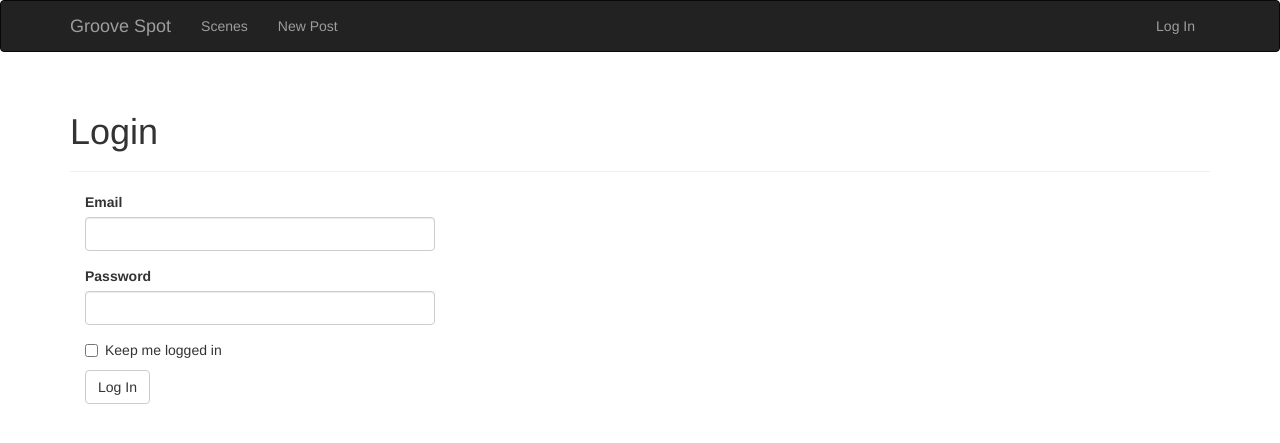
After one commit to destch/Forum, a Flask app: page /auth/login in a window 1280 px wide. The commit adds this page. Shown: the top 443 px of the page. Run offline with Flask 2, Linux system fonts and the light colour scheme; some libraries are stand-ins or nearby versions.

Commit message:
User login functionality

```diff
--- a/app/__init__.py
+++ b/app/__init__.py
@@ -5,8 +5,9 @@ from flask_mail import Mail
 from flask_moment import Moment
 from flask_sqlalchemy import SQLAlchemy
 from config import config
+from flask_login import LoginManager
 
-login_manager = LoginManger()
+login_manager = LoginManager()
 login_manager.login_view = 'auth.login'
 bootstrap = Bootstrap()
 mail = Mail()
--- /dev/null
+++ b/app/auth/forms.py
@@ -0,0 +1,10 @@
+from flask_wtf import FlaskForm
+from wtforms import StringField, PasswordField, BooleanField, SubmitField
+from wtforms.validators import DataRequired, Length, Email
+
+class LoginForm(FlaskForm):
+    email = StringField('Email', validators=[DataRequired(), Length(1,64),
+                                             Email()])
+    password = PasswordField('Password', validators=[DataRequired()])
+    remember_me = BooleanField('Keep me logged in')
+    submit = SubmitField('Log In')
--- a/app/auth/views.py
+++ b/app/auth/views.py
@@ -1,6 +1,27 @@
-from flask import render_template
+from flask import render_template, redirect, request, url_for, flash
+from flask_login import login_user
+from flask_login import logout_user, login_required
 from . import auth
+from ..models import User
+from .forms import LoginForm
 
-@auth.route('/login')
+@auth.route('/login', methods=['GET', 'POST'])
 def login():
-    return render_template('auth/login.html')
+    form = LoginForm()
+    if form.validate_on_submit():
+        user = User.query.filter_by(email=form.email.data).first()
+        if user is not None and user.verify_password(form.password.data):
+            login_user(user, form.remember_me.data)
+            next = request.args.get('next')
+            if next is None or not next.startswith('/'):
+                next = url_for('main.index')
+            return redirect(next)
+        flash('Invalid username or password.')
+    return render_template('auth/login.html', form=form)
+
+@auth.route('/logout')
+@login_required
+def logout():
+    logout_user()
+    flash('You have been logged out.')
+    return redirect(url_for('main.index'))
--- a/app/models.py
+++ b/app/models.py
@@ -3,6 +3,11 @@ from flask import current_app, request, url_for
 from . import db
 from werkzeug.security import generate_password_hash, check_password_hash
 from flask_login import UserMixin
+from . import login_manager
+
+@login_manager.user_loader
+def load_user(user_id):
+    return User.query.get(int(user_id))
 
 class Role(db.Model):
     __tablename__ = 'roles'
--- /dev/null
+++ b/app/templates/auth/login.html
@@ -0,0 +1,11 @@
+{% extends "base.html" %}
+{% import "bootstrap/wtf.html" as wtf %}
+{% block title %}Flasky - Login{% endblock %}
+{% block page_content %}
+<div class="page-header">
+<h1>Login</h1>
+</div>
+<div class="col-md-4">
+{{ wtf.quick_form(form) }}
+</div>
+{% endblock %}
--- a/app/templates/base.html
+++ b/app/templates/base.html
@@ -18,6 +18,13 @@
         <li><a href="/scenes">Scenes</a></li>
         <li><a href="/newpost">New Post</a></li>
       </ul>
+      <ul class = "nav navbar-nav navbar-right">
+          {% if current_user.is_authenticated %}
+          <li><a href = "{{ url_for('auth.logout') }}"> Log Out</a></li>
+          {% else %}
+          <li><a href = "{{ url_for('auth.login') }}"> Log In</a></li>
+          {% endif %}
+      </ul>
     </div>
   </div>
 </div>
--- a/todo.txt
+++ b/todo.txt
@@ -44,3 +44,5 @@ using imgur embedding on the post page
 Front End
 - make it look cool
 - light mode and dark mode
+
+github token: 8a2e693cb796484f601b9e99b8cd928255a5bfe2
```
